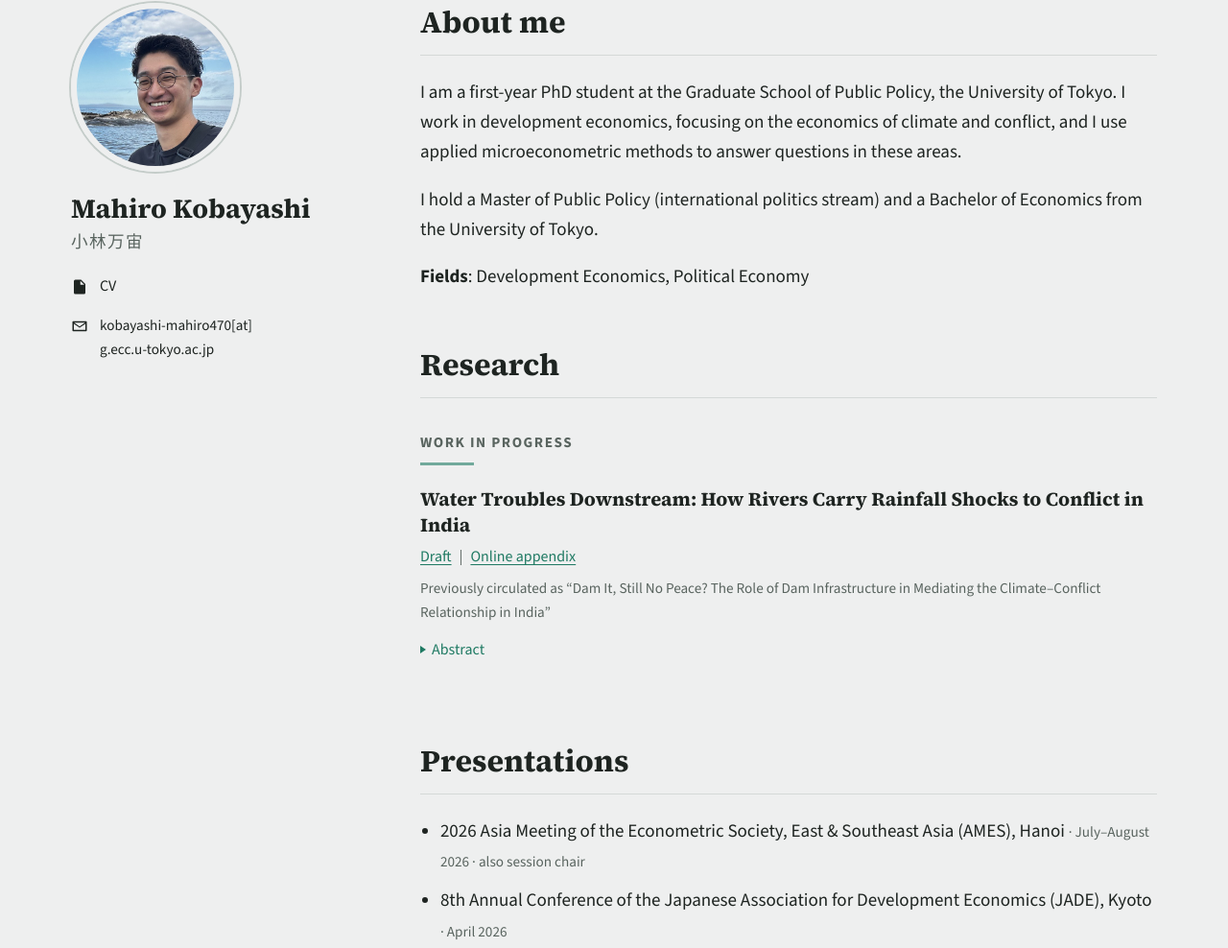
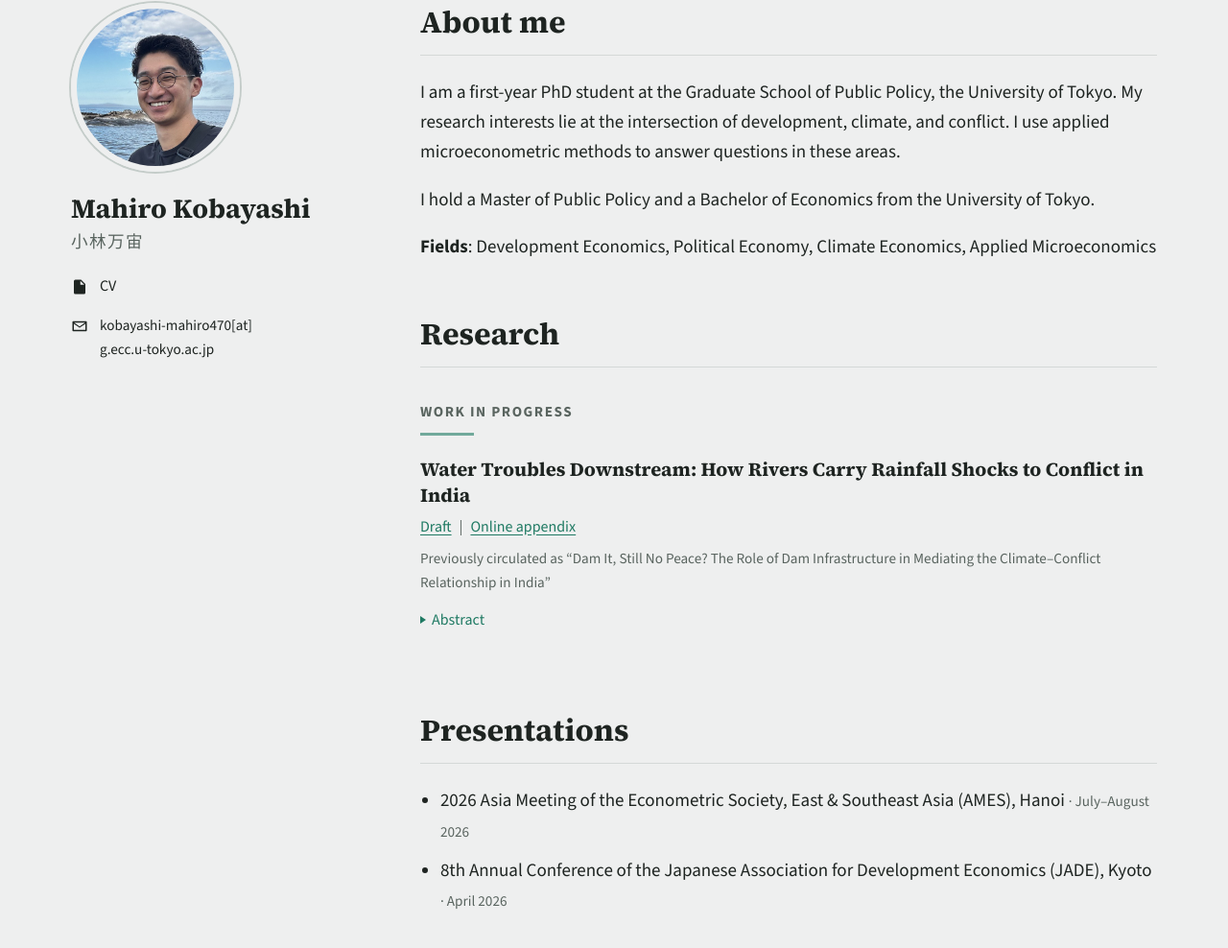
Before and after one commit to mahirokobayashi0202-dev/mahirokobayashi0202-dev.github.io, a plain HTML site: page index.html in a window 1280 px wide. Shown: the part 114-1102 px from the top of the page at 96% size. Drawn offline with nearby package versions, Linux system fonts and the light colour scheme.

Commit message:
Update About me, fields, and AMES entry
Co-Authored-By: Claude Opus 5.5 <noreply@anthropic.com>
Claude-Session: https://claude.ai/code/session_01BgSSqnAty4ina2zxcawkGW

```diff
--- a/index.html
+++ b/index.html
@@ -20,7 +20,7 @@
     "@type": "CollegeOrUniversity",
     "name": "The University of Tokyo, Graduate School of Public Policy"
   },
-  "knowsAbout": ["Development Economics", "Political Economy", "Climate and Conflict"]
+  "knowsAbout": ["Development Economics", "Political Economy", "Climate Economics", "Applied Microeconomics"]
 }
 </script>
 <meta name="theme-color" content="#eeefef">
@@ -269,9 +269,9 @@
   <main>
     <section id="about">
       <h2>About me</h2>
-      <p>I am a first-year PhD student at the Graduate School of Public Policy, the University of Tokyo. I work in development economics, focusing on the economics of climate and conflict, and I use applied microeconometric methods to answer questions in these areas.</p>
-      <p>I hold a Master of Public Policy (international politics stream) and a Bachelor of Economics from the University of Tokyo.</p>
-      <p><strong>Fields</strong>: Development Economics, Political Economy</p>
+      <p>I am a first-year PhD student at the Graduate School of Public Policy, the University of Tokyo. My research interests lie at the intersection of development, climate, and conflict. I use applied microeconometric methods to answer questions in these areas.</p>
+      <p>I hold a Master of Public Policy and a Bachelor of Economics from the University of Tokyo.</p>
+      <p><strong>Fields</strong>: Development Economics, Political Economy, Climate Economics, Applied Microeconomics</p>
     </section>
 
     <section id="research">
@@ -291,7 +291,7 @@
     <section id="presentations">
       <h2>Presentations</h2>
       <ul class="items">
-        <li>2026 Asia Meeting of the Econometric Society, East &amp; Southeast Asia (AMES), Hanoi <span class="when">· July–August 2026 · also session chair</span></li>
+        <li>2026 Asia Meeting of the Econometric Society, East &amp; Southeast Asia (AMES), Hanoi <span class="when">· July–August 2026</span></li>
         <li>8th Annual Conference of the Japanese Association for Development Economics (JADE), Kyoto <span class="when">· April 2026</span></li>
       </ul>
     </section>
```
